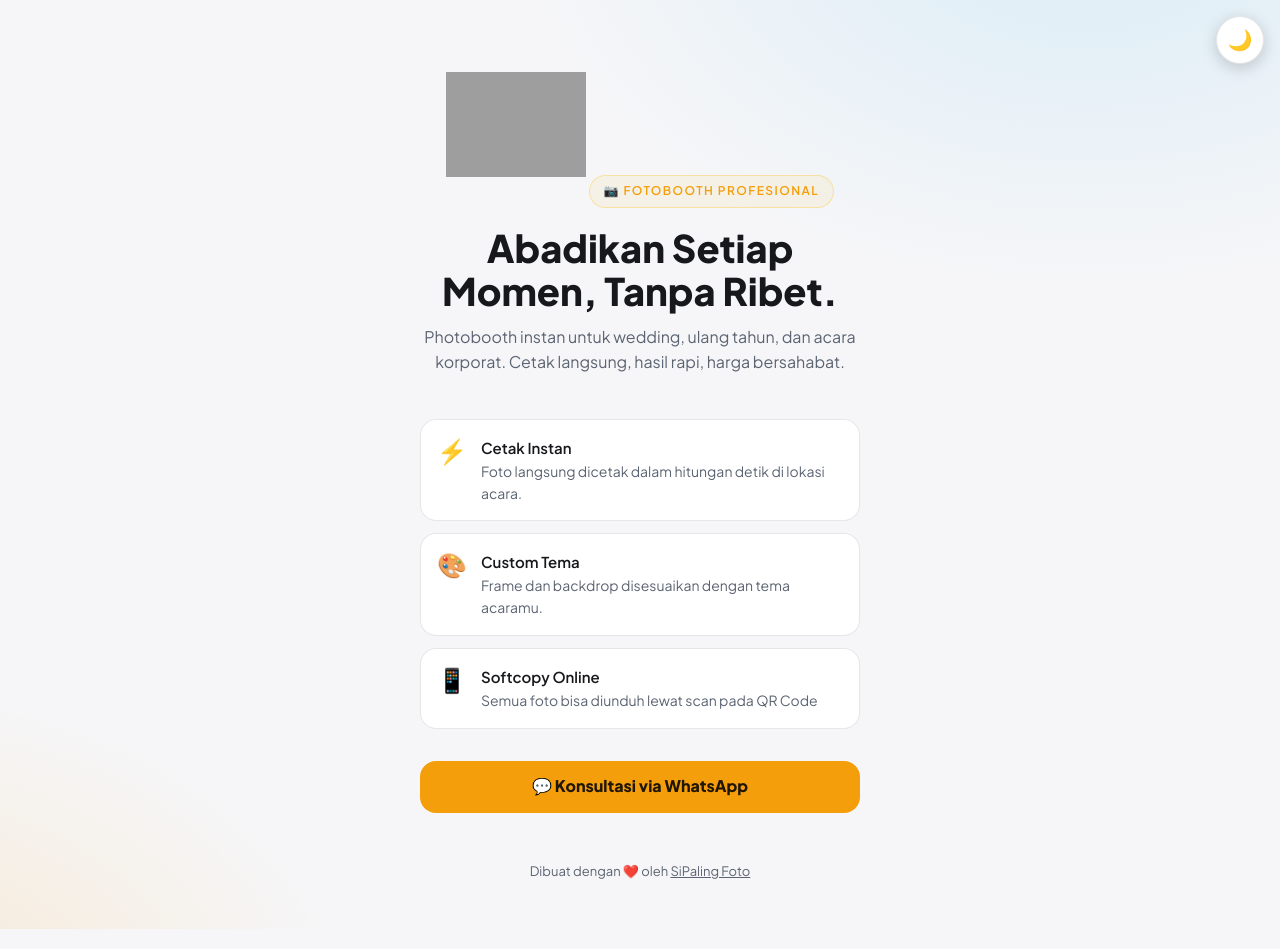
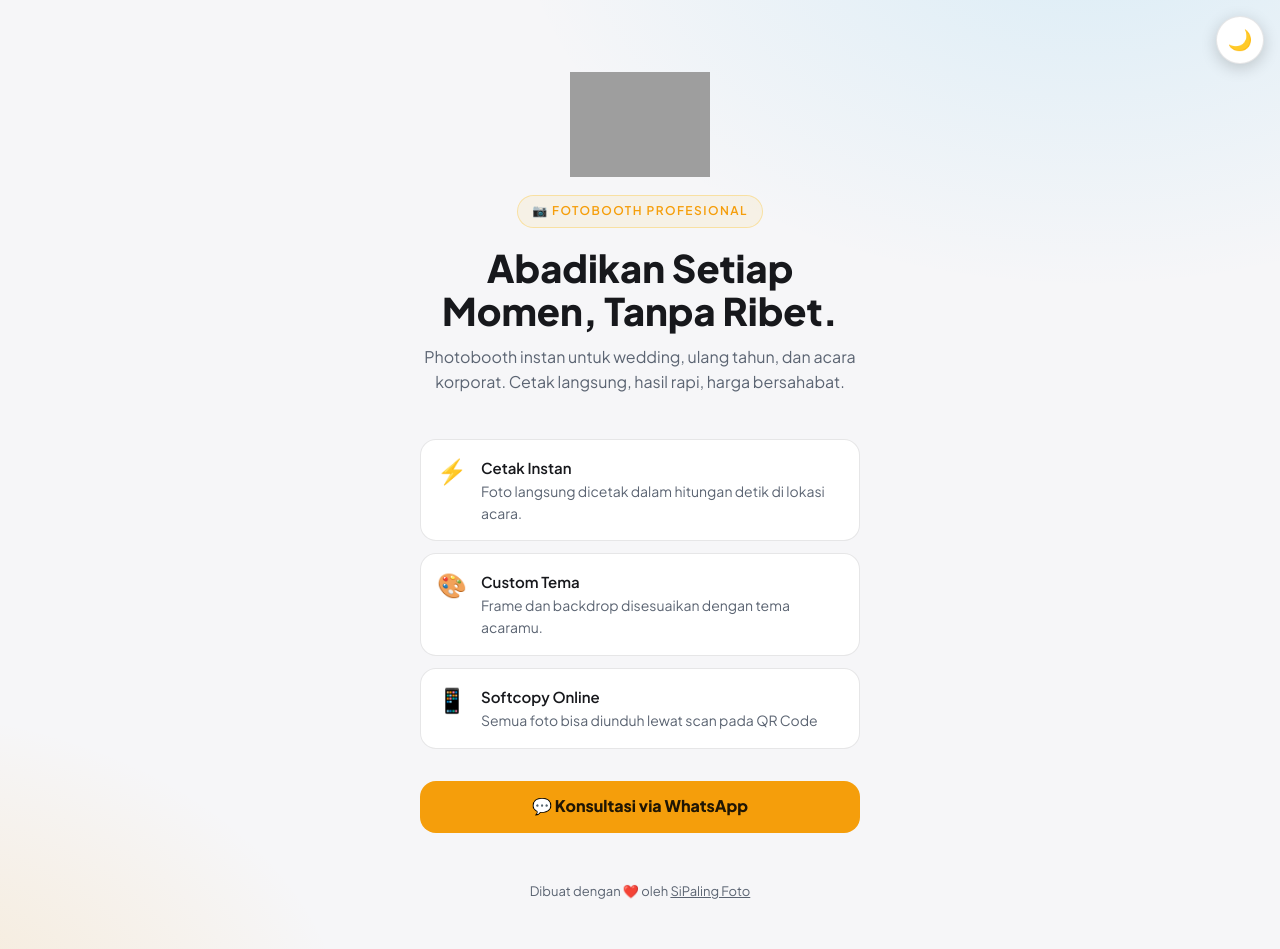
Before and after one commit to sipalingfoto/sipalingfoto.github.io, a website with bundled scripts: page index.html in a window 1280 px wide. Built offline with nearby package versions, Linux system fonts and the light colour scheme; grey boxes are pictures that could not be loaded.

Commit message:
fix: center logo as block stacked above badge in hero

```diff
--- a/assets/css/style.css
+++ b/assets/css/style.css
@@ -72,10 +72,10 @@ html[data-theme="light"] .theme-toggle::after { content: "🌙"; }
 }
 
 /* ---------- Landing ---------- */
-.hero { text-align: center; padding: 40px 0 8px; }
+.hero { text-align: center; padding: 40px 0 8px; display: flex; flex-direction: column; align-items: center; }
 
 .logo {
-  display: inline-block;
+  display: block;
   width: 140px;
   max-height: 140px;
   object-fit: contain;
```
